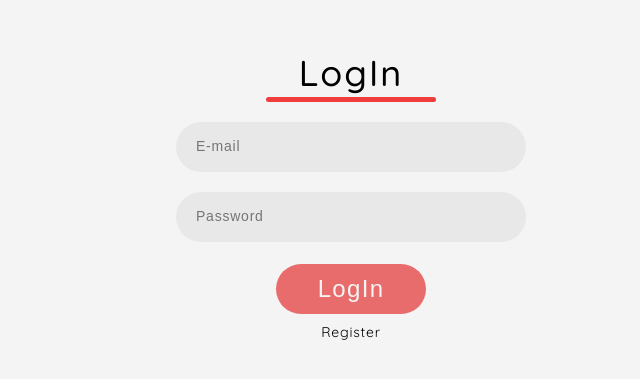
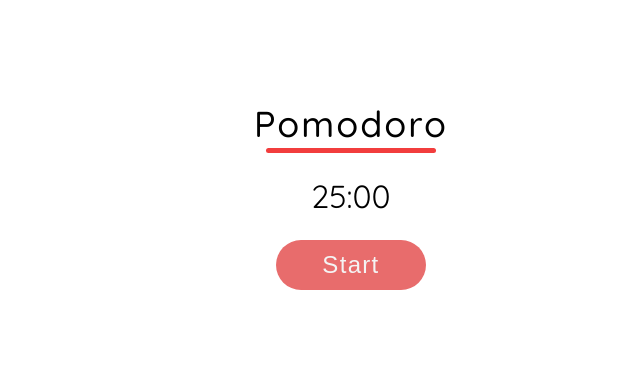
Before and after one commit to VladyslavHimself/PomodoroApp, a React (Create React App) app: page / in a window 1280 px wide. Shown: the part 205-584 px from the top of the page, without its empty margins (289-929 px from the left). Built offline with nearby package versions, Linux system fonts and the light colour scheme.

Commit message:
added pomodoro

```diff
--- a/src/components/App/App.tsx
+++ b/src/components/App/App.tsx
@@ -9,7 +9,7 @@ import {Statistics} from '../Statistics/Statistics';
 const App = () => (
   <Router>
     <Switch>
-      <Route exact path='/' component={Login} />
+      <Route exact path='/' component={Pomodoro} />
       <Route path='/login' component={Login} />
       <Route path='/register' component={Register} />
       <Route path='/pomodoro' component={Pomodoro} />
--- a/src/components/Pomodoro/Pomodoro.tsx
+++ b/src/components/Pomodoro/Pomodoro.tsx
@@ -1,13 +1,23 @@
 // @flow
 import * as React from 'react';
+
+import classes from "./pomodoro.module.scss";
+import Header from "../Ui/Header/Header";
+import Button from "../Ui/Button/Button";
 
 type Props = {
 
 };
 export const Pomodoro = (props: Props) => {
   return (
-    <div>
-      <h1>Pomodoro</h1>
+    <div className={classes.pomodoro}>
+      <div className={classes.panel}>
+        <Header title={'Pomodoro'} />
+        <div className={classes.timer}>
+          <span className={classes.time}>25:00</span>
+        </div>
+        <Button value='Start' />
+      </div>
     </div>
   );
 };
--- /dev/null
+++ b/src/components/Pomodoro/pomodoro.module.scss
@@ -0,0 +1,22 @@
+.pomodoro {
+  width: 100%;
+  height: 100vh;
+
+  display: flex;
+  justify-content: center;
+  align-items: center;
+  flex-direction: column;
+}
+
+.panel {
+  height: 190px;
+  display: flex;
+  justify-content: space-between;
+  align-items: center;
+  flex-direction: column;
+}
+
+.time {
+  font-family: 'Quicksand', sans-serif;
+  font-size: 32px;
+}
--- a/src/components/Ui/Input/input.module.scss
+++ b/src/components/Ui/Input/input.module.scss
@@ -14,7 +14,7 @@
   &::placeholder {
     font-style: normal;
     font-weight: 400;
-    font-size: 14px;
+    font-size: 13px;
     line-height: 132.9%;
     letter-spacing: 0.055em;
   }
@@ -22,5 +22,10 @@
   &:focus {
     outline: none;
     background: rgba(149, 149, 149, 0.29);
+
+    &::placeholder {
+      font-size: 14px;
+      transition: .3s ease;
+    }
   }
 }
```
